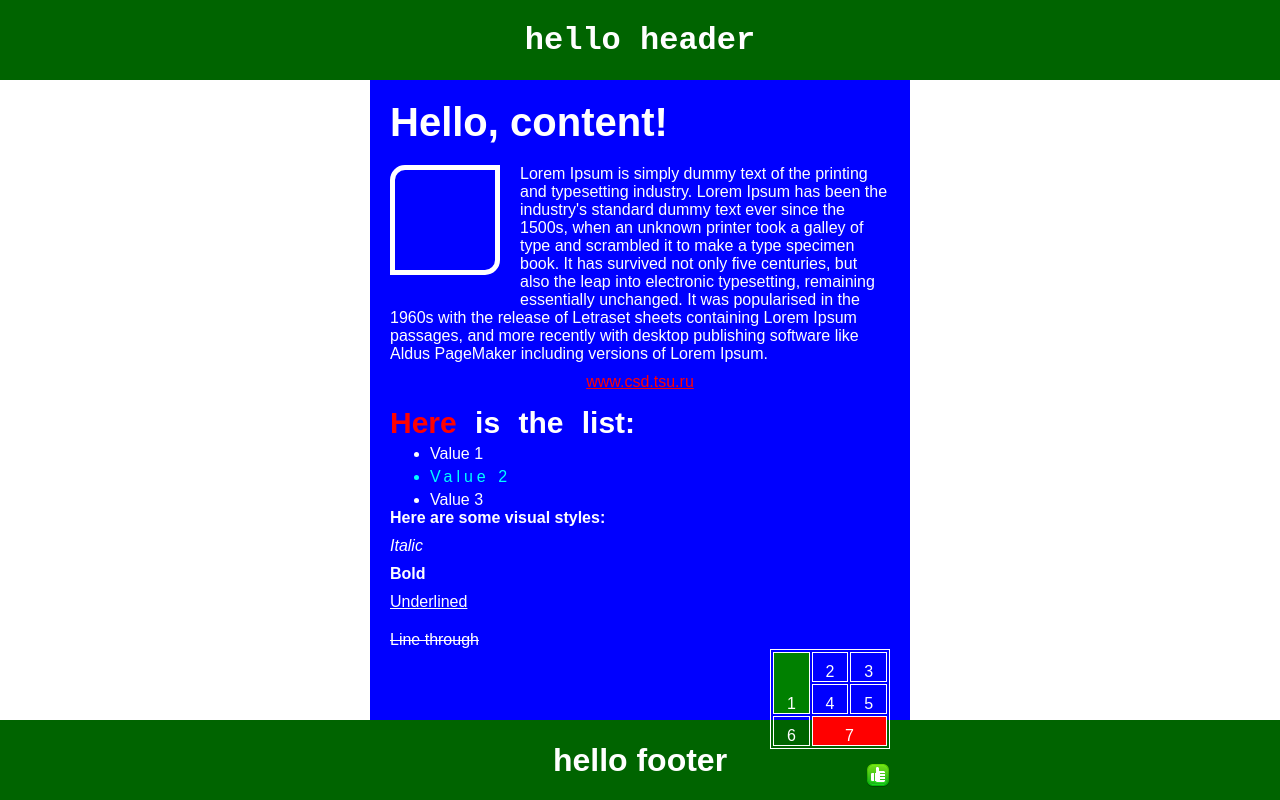
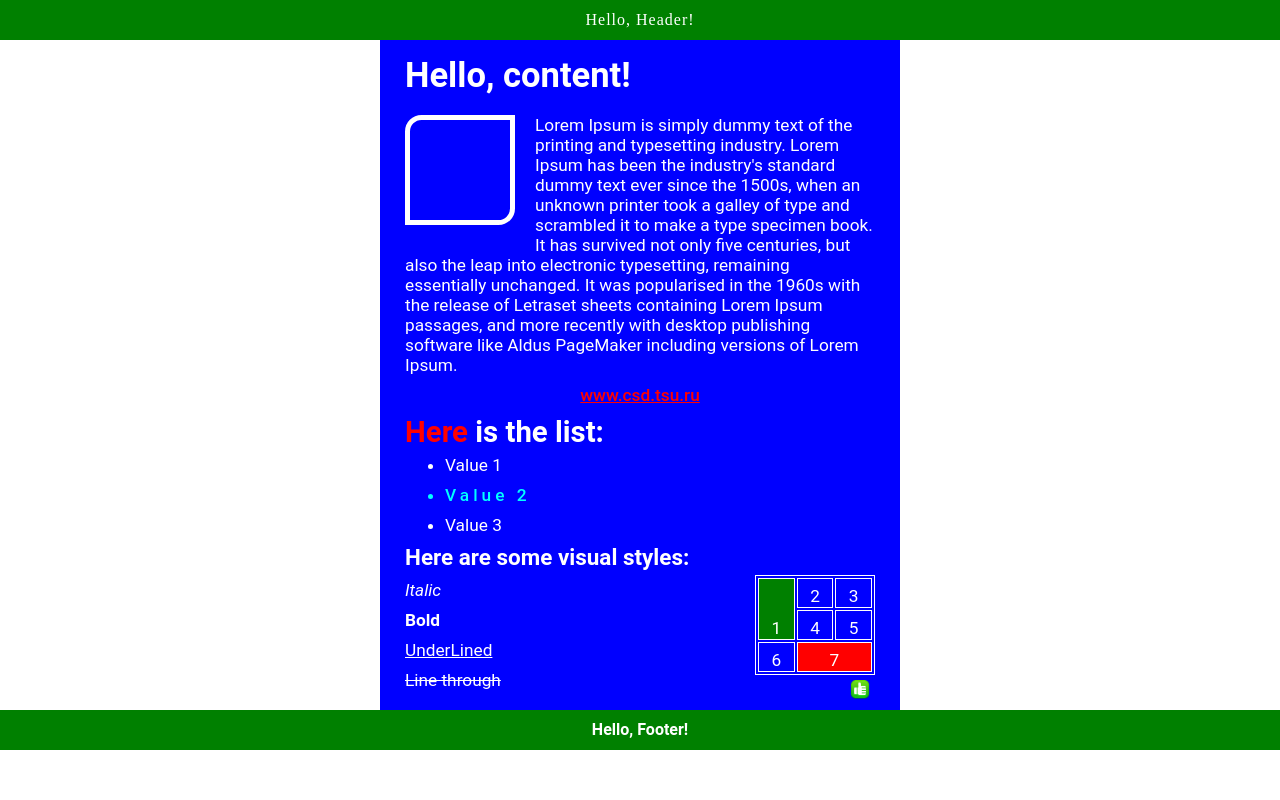
Before and after one commit to dehaekx/932121.seren.alexey.lab1, a plain HTML site: page index.html in a window 1280 px wide. Drawn offline with Linux system fonts and the light colour scheme.

Commit message:
redid code and fix problems

```diff
--- a/index.html
+++ b/index.html
@@ -1,102 +1,59 @@
 <!DOCTYPE html>
-<html>
+<html lang="en">
 <head>
-    <meta charset='utf-8'>
-    <meta http-equiv='X-UA-Compatible' content='IE=edge'>
-    <title>Page Title</title>
-    <meta name='viewport' content='width=device-width, initial-scale=1'>
-    <link rel="stylesheet" type="text/css" href="styles.css" />
-    <!-- <script src='main.js'></script> -->
+    <meta charset="UTF-8">
+    <meta name="viewport" content="width=device-width, initial-scale=1.0">
+    <title>Document</title>
+    <link rel="stylesheet" type="text/css" href="style.css" />
 </head>
 <body>
-    <header class="header">
-        <h1>hello header</h1>
+    <header>
+        Hello, Header!
     </header>
-
-    <div class="content">
-        <div class="text-title">
-            <h1>Hello, content!</h1>
+    <main>
+        <h1><b>Hello, content!</b></h1>
+        <div class="square"></div>
+        <p>
+            Lorem Ipsum is simply dummy text of the printing and typesetting industry.
+            Lorem Ipsum has been the industry's standard dummy text ever since the 1500s, when an unknown printer took a galley of type and scrambled it to make a type specimen book.
+            It has survived not only five centuries, but also the leap into electronic typesetting, remaining essentially unchanged.
+            It was popularised in the 1960s with the release of Letraset sheets containing Lorem Ipsum passages, and more recently with desktop publishing software like Aldus PageMaker including versions of Lorem Ipsum.
+        </p>
+        <nav><a href="www.csd.tsu.ru">www.csd.tsu.ru</a></nav>
+        <h2><span class="colortext">Here</span> is the list:</h2>
+        <ul class="styled-text-container">
+            <li>Value 1</li>
+            <li class="stayled-li">Value 2</li>
+            <li>Value 3</li>
+        </ul>
+        <h2 class="litle">Here are some visual styles:</h2>
+        <aside class="styled-aside">
+            <table>
+                <tr>
+                <td rowspan="2" class="td1">1</td>
+                <td>2</td>
+                <td>3</td>
+                </tr>
+                <tr>
+                <td>4</td>
+                <td>5</td>
+                </tr>
+                <tr>
+                <td>6</td>
+                <td colspan="2" class="td7">7</td>
+                </tr>
+            </table>
+            <img src="images.png" width="20" height="20" alt="картинка">
+        </aside>
+        <div class="styled-text-container">
+            <span class="styled-text">Italic</span>
+            <span class="styled-text"><b>Bold</b></span>
+            <span class="styled-text"><u>UnderLined</u></span>
+            <span class="styled-text"><del>Line through</del></span>
         </div>
-
-        <div class="container">
-            <div class="box">
-
-            </div>
-            <div class="text">
-                <p1>Lorem Ipsum is simply dummy text of the printing and typesetting industry. Lorem Ipsum has been the industry's standard dummy text ever since the 1500s, when an unknown printer took a galley of type and scrambled it to make a type specimen book. It has survived not only five centuries, but also the leap into electronic typesetting, remaining essentially unchanged. It was popularised in the 1960s with the release of Letraset sheets containing Lorem Ipsum passages, and more recently with desktop publishing software like Aldus PageMaker including versions of Lorem Ipsum.</p1>
-            </div>
-        </div>
-
-        <a class="ref" href="www.csd.tsu.ru">www.csd.tsu.ru</a>
-
-        <ul class="list">
-
-            <h1 class="list-title">
-                <span style="color: red;">
-                    Here
-                </span>
-                is the list:
-            </h1>
-
-            <li class="list-el">
-                <p1>Value 1</p1>
-            </li>
-
-            <li class="list-el letter-spacing aqua-color">
-                <p1>Value 2</p1>
-            </li>
-
-            <li class="list-el">
-                <p1>Value 3</p1>
-            </li>
-
-        </ul>
-
-        <div class="styles-cont">
-            <div class="vs-container">
-                <h4>Here are some visual styles:</h4>
-
-                <h4 style="font-style: italic; font-weight: 100; margin-top: 10px;">Italic</h4>
-
-                <h4 style = "font-style: bold; margin-top: 10px;">Bold</h4>
-
-                <h4 style = "text-decoration: underline; font-weight: 100; margin-top: 10px;">Underlined</h4>
-
-
-
-                <h4 style = "text-decoration: line-through; font-weight: 100; margin-top: 20px;">Line through</h4>
-
-
-            </div>
-
-
-            <div class="table-container">
-                <table class = "table">
-                    <tr style = "vertical-align: bottom;">
-                        <td rowspan="2" style="background-color:green; border: 1px solid; vertical-align: bottom;">1</td>
-                        <td style = "border: 1px solid;">2</td>
-                        <td style = "border: 1px solid;">3</td>
-                    </tr>
-                    <tr style = "vertical-align: bottom;">
-                        <td style = "border: 1px solid; ;">4</td>
-                        <td style = "border: 1px solid;">5</td>
-                    </tr>
-                    <tr style = "vertical-align: bottom;">
-                        <td style = "border: 1px solid;">6</td>
-                        <td colspan="2" style="background-color:red; border: 1px solid;">7</td>
-                    </tr>
-
-                </table>
-
-                <img src = "images.png" class="image">
-            </div>
-
-        </div>
-
-    </div>
-
-    <footer class="footer">
-        <h1>hello footer</h1>
+    </main>
+    <footer>
+        Hello, Footer!
     </footer>
 </body>
 </html>
--- /dev/null
+++ b/style.css
@@ -0,0 +1,109 @@
+* {
+    margin: 0;
+    color: white;
+    font-family: 'Roboto', Arial, sans-serif;
+}
+header, footer {
+    font-size: 16px;
+    background: #008000;
+    text-align: center;
+    display: block;
+    height: 40px;
+    line-height: 40px;
+}
+header {
+    letter-spacing: 1px;
+    font-family: 'Bahnschrift Light Condensed';
+}
+footer {
+    font-weight: 600;
+}
+
+main {
+    display: block;
+    width: 520px;
+    margin: 0 auto;
+    background-color: #0000FF;
+    padding: 15px 25px;
+    box-sizing: border-box;
+    font-size: 1.08em;
+}
+
+h1 {
+    margin-bottom: 20px;
+}
+h2 {
+    line-height: 35px;
+    font-size: 1.7em;
+}
+.litle {
+    font-size: 1.3em;
+}
+p {
+    padding: 0 0 10px 0;
+}
+main span.styled-text {
+    display: block;
+    line-height: 30px;
+    font-size: 1em;
+}
+div.styled-text-container span.styled-text:first-child {
+    font-style: italic;
+}
+
+.square {
+    width: 100px;
+    height: 100px;
+    border: 5px solid white;
+    border-radius: 15% 0;
+    margin: 0 20px 30px 0;
+    float: left;
+}
+
+a {
+    color: red;
+    display: block;
+    text-align: center;
+    line-height: 20px;
+    margin: 0 0 10px 0;
+    font-weight:500;
+}
+
+.colortext {
+    color: red;
+}
+
+ul {
+    display: block;
+    line-height: 30px;
+}
+
+.stayled-li {
+    color: #00FFFF;
+    font-weight: 500;
+    letter-spacing: 4px;
+}
+
+aside {
+    float: right;
+}
+.styled-aside img {
+    padding: 5px;
+    float: right;
+ }
+table {
+    width: 120px;
+    height: 100px;
+    border: 1px solid white;
+ }
+ td {
+    border: 1px solid white;
+    text-align: center;
+    vertical-align: bottom;
+ }
+ .td1 {
+    background-color: green;
+ }
+ .td7 {
+    background-color: red;
+ }
```
